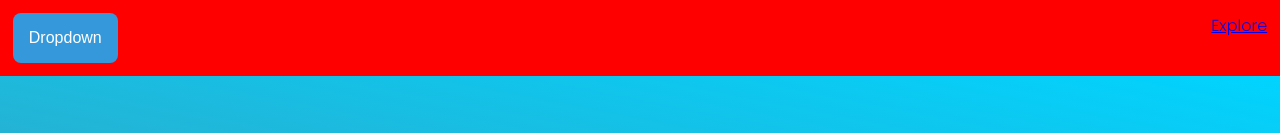
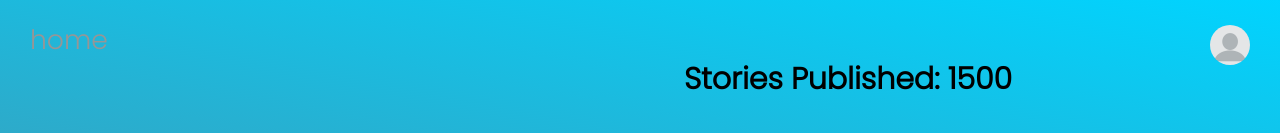
Before and after one commit to jacksluong/campfire, a React app: page /profile/1 in a window 1280 px wide. Shown: the top 133 px of the page. Built offline with nearby package versions, Linux system fonts and the light colour scheme; no server answers; the HTML template or start-up script is replaced by a standard one.

Commit message:
profile button and landing page styling I think, forgot to finish my previous commit command so I don't remember what I had finished previously after the most recent commit

```diff
--- a/client/src/components/modules/Landing/Main.tsx
+++ b/client/src/components/modules/Landing/Main.tsx
@@ -20,12 +20,12 @@ class Main extends Component<Props, State> {
   componentDidMount() {
     let children = document.getElementById("mainContainer").children;
     for (let i = 0; i < 8; i++) {
-      setTimeout(() => this.setState({ typeAnimation: "Campfire".slice(0, i + 1) + "_".repeat(7 - i) }), 150 * i + 250);
+      setTimeout(() => this.setState({ typeAnimation: "campfire".slice(0, i + 1) + "_".repeat(7 - i) }), 150 * i + 250);
     }
     for (let i = 2; i < children.length; i++) {
       setTimeout(() => {
         (children[i] as HTMLElement).style.opacity = "1";
-      }, 1000 * i - 400);
+      }, 1000 * i - 1500);
     }
   }
 
--- a/client/src/components/modules/Landing/NavBar.tsx
+++ b/client/src/components/modules/Landing/NavBar.tsx
@@ -9,6 +9,8 @@ type Props = {
   userId: string;
   handleLogin: any;
   handleLogout: any;
+  leftButtonText: string;
+  leftButtonPath: string;
 };
 
 type State = {
@@ -22,8 +24,11 @@ class NavBar extends Component<Props & RouteComponentProps, State> {
 
   render() {
     return (
-      <div className="NavBar-container">
-        <span className="NavBar-link">
+      <div className="NavBar container">
+      <Link to={this.props.leftButtonPath} className="link">
+        {this.props.leftButtonText}
+      </Link>
+        <span className="link">
           {this.props.userId ? (
             <ProfileButton
               userId={this.props.userId}
@@ -39,9 +44,6 @@ class NavBar extends Component<Props & RouteComponentProps, State> {
             />
           )}
         </span>
-        <Link to="/gallery" className="NavBar-link">
-          Explore
-        </Link>
       </div>
     );
   }
--- a/client/src/components/modules/Landing/ProfileButton.tsx
+++ b/client/src/components/modules/Landing/ProfileButton.tsx
@@ -24,17 +24,15 @@ class ProfileButton extends Component<Props, State> {
 
   render() {
     return (
-      <div className="">
-        <button onClick={this.toggleDropdown} className="Dropbutton">
-          Dropdown
-        </button>
-        <div id="dropdown" className="Dropdown-content">
-          <a className="Dropdown-item" onClick={this.handleProfile}>
-            Profile
-          </a>
-          <a className="Dropdown-item" onClick={this.props.handleLogout}>
-            Logout
-          </a>
+      <div className="ProfileButton">
+        <button onClick={this.toggleDropdown} className="toggler"></button>
+        <div id="dropdown" className="content">
+          <div className="item" onClick={this.handleProfile}>
+            profile
+          </div>
+          <div className="item" onClick={this.props.handleLogout}>
+            logout
+          </div>
         </div>
       </div>
     );
--- a/client/src/components/pages/Gallery.tsx
+++ b/client/src/components/pages/Gallery.tsx
@@ -5,9 +5,12 @@ import SingleStoryCard from "../../components/modules/../modules/Landing/SingleS
 import { RouteComponentProps } from "@reach/router";
 import { Link, animateScroll as scroll } from "react-scroll";
 import Comment from "../../../../shared/Comment";
+import NavBar from "../modules/Landing/NavBar";
 
 interface Props extends RouteComponentProps {
   userId: string;
+  handleLogin: any;
+  handleLogout: any;
 }
 interface State {
   storyList: Story[];
@@ -46,6 +49,13 @@ class Gallery extends Component<Props, State> {
 
     return (
       <>
+        <NavBar
+          handleLogin={this.props.handleLogin}
+          handleLogout={this.props.handleLogout}
+          userId={this.props.userId}
+          leftButtonText="home"
+          leftButtonPath="/"
+        />
         <div className="GalleryTitle-container">
           <span className="Gallery-title fade-in">Gallery</span>
         </div>
--- a/client/src/components/pages/Profile.tsx
+++ b/client/src/components/pages/Profile.tsx
@@ -53,6 +53,8 @@ class Profile extends Component<Props, State> {
           handleLogin={this.props.handleLogin}
           handleLogout={this.props.handleLogout}
           userId={this.props.userId}
+          leftButtonText="home"
+          leftButtonPath="/"
         />
         <div className="Profile-container">
           <ProfileSection name={this.state.name} />
--- a/client/src/styles/_Landing.scss
+++ b/client/src/styles/_Landing.scss
@@ -27,8 +27,10 @@
   }
 
   & .title {
-    padding-top: 20px;
+    padding-top: 16vh;
     font-size: 100pt;
+    font-family: monospace;
+    letter-spacing: 10px;
   }
 
   & .subtitle {
@@ -36,6 +38,7 @@
     padding: 0px 100px;
     margin: 10px auto 100px;
     transition: 1.5s;
+    font-size: 15pt;
   }
 
   & .buttonsContainer {
@@ -69,6 +72,15 @@
       padding: 0px 10px;
       margin-top: 10px;
       font-size: 12pt;
+
+      &#codeButton {
+        position: absolute;
+        background-color: #f1f1f1;
+        min-width: 160px;
+        overflow: auto;
+        box-shadow: 0px 8px 16px 0px rgba(0, 0, 0, 0.2);
+        z-index: 1;
+      }
     }
   }
 
@@ -85,132 +97,3 @@
   width: 98%;
   margin: auto;
 } */
-
-.Dropbutton {
-  background-color: #3498db;
-  color: white;
-  padding: 16px;
-  font-size: 16px;
-  border: none;
-  cursor: pointer;
-}
-
-.Dropbutton:hover,
-.Dropbutton:focus {
-  background-color: #2980b9;
-}
-
-.Dropdown {
-  position: relative;
-  display: inline-block;
-}
-
-.Dropdown-content {
-  display: none;
-  position: absolute;
-  background-color: #f1f1f1;
-  min-width: 160px;
-  overflow: auto;
-  box-shadow: 0px 8px 16px 0px rgba(0, 0, 0, 0.2);
-  z-index: 1;
-}
-
-.Dropdown-content .Dropdown-item {
-  color: black;
-  padding: 12px 16px;
-  text-decoration: none;
-  display: block;
-}
-
-.Dropdown .Dropdown-item:hover {
-  background-color: #ddd;
-}
-
-.show {
-  display: block;
-}
-
-#codeButton {
-  position: absolute;
-  background-color: #f1f1f1;
-  min-width: 160px;
-  overflow: auto;
-  box-shadow: 0px 8px 16px 0px rgba(0, 0, 0, 0.2);
-  z-index: 1;
-}
-.Gallery-title {
-  margin: 0%, auto;
-  width: 100%;
-  text-align: center;
-  font-size: 64px;
-  /* border-style: solid; */
-}
-
-.Gallery-container {
-  width: 100vw;
-
-  /* text-align: center; */
-  display: flex;
-  flex-direction: row;
-  border-style: solid;
-  flex-wrap: wrap;
-  /* height: 3500px; */
-  justify-content: space-around;
-  /* justify-content: safe; */
-  /* flex-basis: 2000px; */
-  flex-grow: unset;
-  /* flex-grow: 80; */
-}
-/* Single Story Styling*/
-.SingleStoryCard-container {
-  border-style: solid;
-  margin: 2%;
-  min-width: 20%;
-  max-width: 30%;
-  text-align: left;
-  max-height: 20%;
-  padding: 0.5%;
-  flex-grow: 1;
-
-  /* display: inline; */
-}
-
-.SingleStoryCard-StoryTitle {
-  font-weight: bold;
-  font-size: 32px;
-}
-.SingleStoryCard-Contributors {
-  font-style: italic;
-  margin: auto 10px;
-}
-
-.SingleStoryCard-Content {
-  margin: auto 10px;
-}
-/*
-.SingleStoryCard-usersThatLiked {
-}
-
-.SingleStoryCard-Keywords {
-} */
-.StoryInteractionBar-container {
-  display: flex;
-  flex-direction: row;
-  /* justify-content: space-around; */
-}
-.LikeButton-container {
-  font-size: 16px;
-}
-.NewComment-container {
-  margin: auto 3%;
-  width: fill;
-  flex-grow: 100;
-  border-top-style: hidden;
-  border-right-style: hidden;
-  border-left-style: hidden;
-  border-bottom-style: groove;
-}
-
-.u-blue {
-  background-color: #29ccc7;
-}
--- /dev/null
+++ b/client/src/styles/_NavBar.scss
@@ -0,0 +1,72 @@
+@use "utilities" as u;
+
+.NavBar {
+  &.container {
+    position: absolute;
+    display: flex;
+    align-items: center;
+    width: 100%;
+    height: 80px;
+
+    padding: 15px 30px;
+    box-sizing: border-box;
+    background-color: transparent;
+    justify-content: space-between;
+  }
+
+  & .link {
+    font-size: 20pt;
+    display: block;
+    color: u.$gray;
+    text-decoration: none;
+    font-size: gray;
+    cursor: pointer;
+  }
+
+  & .ProfileButton {
+    & > .toggler {
+      width: 40px;
+      height: 40px;
+      padding: 20px;
+      border-radius: 50%;
+
+      background-image: url("../assets/blankpfp.png");
+      background-size: cover;
+      background-repeat: no-repeat;
+      border: none;
+      cursor: pointer;
+    }
+
+    & .content {
+      display: none;
+      position: absolute;
+      width: 100px;
+
+      margin-left: -60px;
+      z-index: 3;
+
+      & .item {
+        display: block;
+        padding: 6px 16px;
+        margin: 4px 0px;
+        color: white;
+        background-color: u.$darkposy;
+        border-radius: 28px;
+        box-shadow: 0px 8px 16px 0px rgba(0, 0, 0, 0.2);
+        text-decoration: none;
+        text-align: center;
+        font-size: 16pt;
+        transition: 0.2s;
+
+        &:hover {
+          background-color: u.$darkgray;
+        }
+      }
+
+      &.show {
+        display: block;
+      }
+    }
+
+  }
+}
--- a/client/src/styles/main.scss
+++ b/client/src/styles/main.scss
@@ -2,3 +2,4 @@
 @use "GameRoom";
 @use "Profile";
 @use "Explore";
+@use "NavBar";
--- a/client/src/styles/output.css
+++ b/client/src/styles/output.css
@@ -21,14 +21,17 @@
   z-index: -1;
 }
 .Main .title {
-  padding-top: 20px;
+  padding-top: 16vh;
   font-size: 100pt;
+  font-family: monospace;
+  letter-spacing: 10px;
 }
 .Main .subtitle {
   opacity: 0;
   padding: 0px 100px;
   margin: 10px auto 100px;
   transition: 1.5s;
+  font-size: 15pt;
 }
 .Main .buttonsContainer {
   display: flex;
@@ -59,33 +62,7 @@
   margin-top: 10px;
   font-size: 12pt;
 }
-/* .Help-container {
-  display: flex;
-  justify-content: flex-end;
-  width: 98%;
-  margin: auto;
-} */
-.Dropbutton {
-  background-color: #3498db;
-  color: white;
-  padding: 16px;
-  font-size: 16px;
-  border: none;
-  cursor: pointer;
-}
-
-.Dropbutton:hover,
-.Dropbutton:focus {
-  background-color: #2980b9;
-}
-
-.Dropdown {
-  position: relative;
-  display: inline-block;
-}
-
-.Dropdown-content {
-  display: none;
+.Main .gameButton.input#codeButton {
   position: absolute;
   background-color: #f1f1f1;
   min-width: 160px;
@@ -93,111 +70,12 @@
   box-shadow: 0px 8px 16px 0px rgba(0, 0, 0, 0.2);
   z-index: 1;
 }
-
-.Dropdown-content .Dropdown-item {
-  color: black;
-  padding: 12px 16px;
-  text-decoration: none;
-  display: block;
-}
-
-.Dropdown .Dropdown-item:hover {
-  background-color: #ddd;
-}
-
-.show {
-  display: block;
-}
-
-#codeButton {
-  position: absolute;
-  background-color: #f1f1f1;
-  min-width: 160px;
-  overflow: auto;
-  box-shadow: 0px 8px 16px 0px rgba(0, 0, 0, 0.2);
-  z-index: 1;
-}
-
-.Gallery-title {
-  margin: 0%, auto;
-  width: 100%;
-  text-align: center;
-  font-size: 64px;
-  /* border-style: solid; */
-}
-
-.Gallery-container {
-  width: 100vw;
-  /* text-align: center; */
+/* .Help-container {
   display: flex;
-  flex-direction: row;
-  border-style: solid;
-  flex-wrap: wrap;
-  /* height: 3500px; */
-  justify-content: space-around;
-  /* justify-content: safe; */
-  /* flex-basis: 2000px; */
-  flex-grow: unset;
-  /* flex-grow: 80; */
-}
-
-/* Single Story Styling*/
-.SingleStoryCard-container {
-  border-style: solid;
-  margin: 2%;
-  min-width: 20%;
-  max-width: 30%;
-  text-align: left;
-  max-height: 20%;
-  padding: 0.5%;
-  flex-grow: 1;
-  /* display: inline; */
-}
-
-.SingleStoryCard-StoryTitle {
-  font-weight: bold;
-  font-size: 32px;
-}
-
-.SingleStoryCard-Contributors {
-  font-style: italic;
-  margin: auto 10px;
-}
-
-.SingleStoryCard-Content {
-  margin: auto 10px;
-}
-
-/*
-.SingleStoryCard-usersThatLiked {
-}
-
-.SingleStoryCard-Keywords {
+  justify-content: flex-end;
+  width: 98%;
+  margin: auto;
 } */
-.StoryInteractionBar-container {
-  display: flex;
-  flex-direction: row;
-  /* justify-content: space-around; */
-}
-
-.LikeButton-container {
-  font-size: 16px;
-}
-
-.NewComment-container {
-  margin: auto 3%;
-  width: fill;
-  flex-grow: 100;
-  border-top-style: hidden;
-  border-right-style: hidden;
-  border-left-style: hidden;
-  border-bottom-style: groove;
-}
-
-.u-blue {
-  background-color: #29ccc7;
-}
-
 .GameRoom.container {
   display: flex;
   flex-direction: row;
@@ -387,4 +265,61 @@
   background-color: lightgray;
 }
 
+.NavBar.container {
+  position: absolute;
+  display: flex;
+  align-items: center;
+  width: 100%;
+  height: 80px;
+  padding: 15px 30px;
+  box-sizing: border-box;
+  background-color: transparent;
+  justify-content: space-between;
+}
+.NavBar .link {
+  font-size: 20pt;
+  display: block;
+  color: #969696;
+  text-decoration: none;
+  font-size: gray;
+  cursor: pointer;
+}
+.NavBar .ProfileButton > .toggler {
+  width: 40px;
+  height: 40px;
+  padding: 20px;
+  border-radius: 50%;
+  background-image: url("../assets/blankpfp.png");
+  background-size: cover;
+  background-repeat: no-repeat;
+  border: none;
+  cursor: pointer;
+}
+.NavBar .ProfileButton .content {
+  display: none;
+  position: absolute;
+  width: 100px;
+  margin-left: -60px;
+  z-index: 3;
+}
+.NavBar .ProfileButton .content .item {
+  display: block;
+  padding: 6px 16px;
+  margin: 4px 0px;
+  color: white;
+  background-color: #803770;
+  border-radius: 28px;
+  box-shadow: 0px 8px 16px 0px rgba(0, 0, 0, 0.2);
+  text-decoration: none;
+  text-align: center;
+  font-size: 16pt;
+  transition: 0.2s;
+}
+.NavBar .ProfileButton .content .item:hover {
+  background-color: #696969;
+}
+.NavBar .ProfileButton .content.show {
+  display: block;
+}
+
 /*# sourceMappingURL=output.css.map */
```
Also changed, not shown: client/src/components/App.tsx (+10 -2 lines), client/src/components/pages/Landing.tsx (+4 -7 lines), 2 other files (tests, documents, lock files or other folders).
